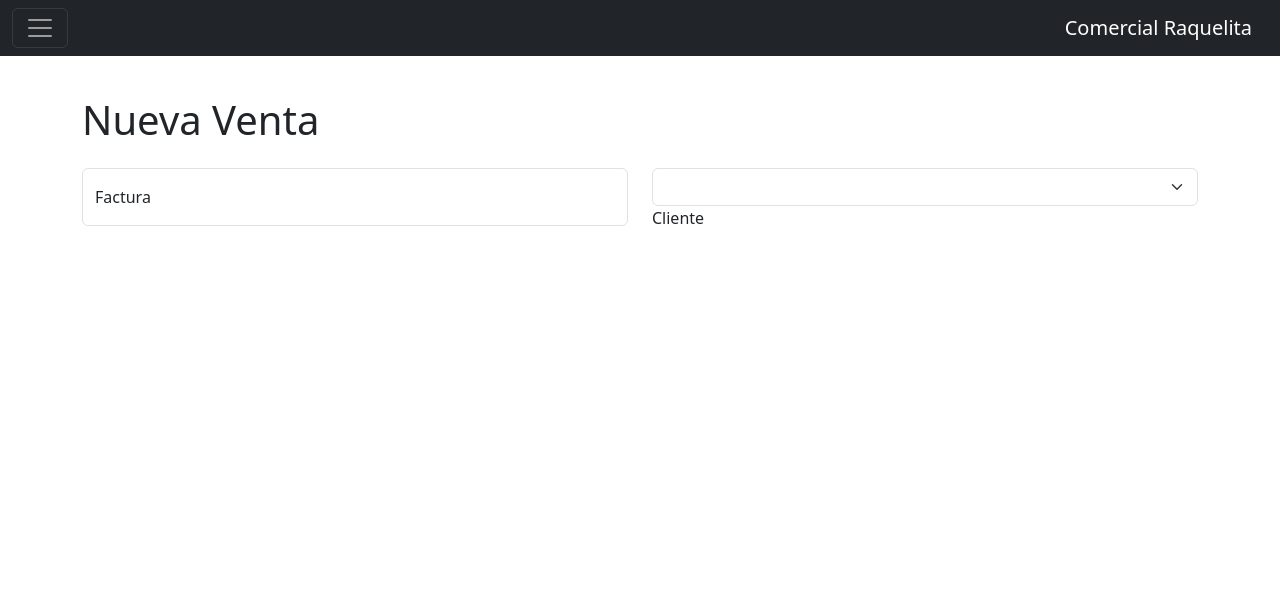
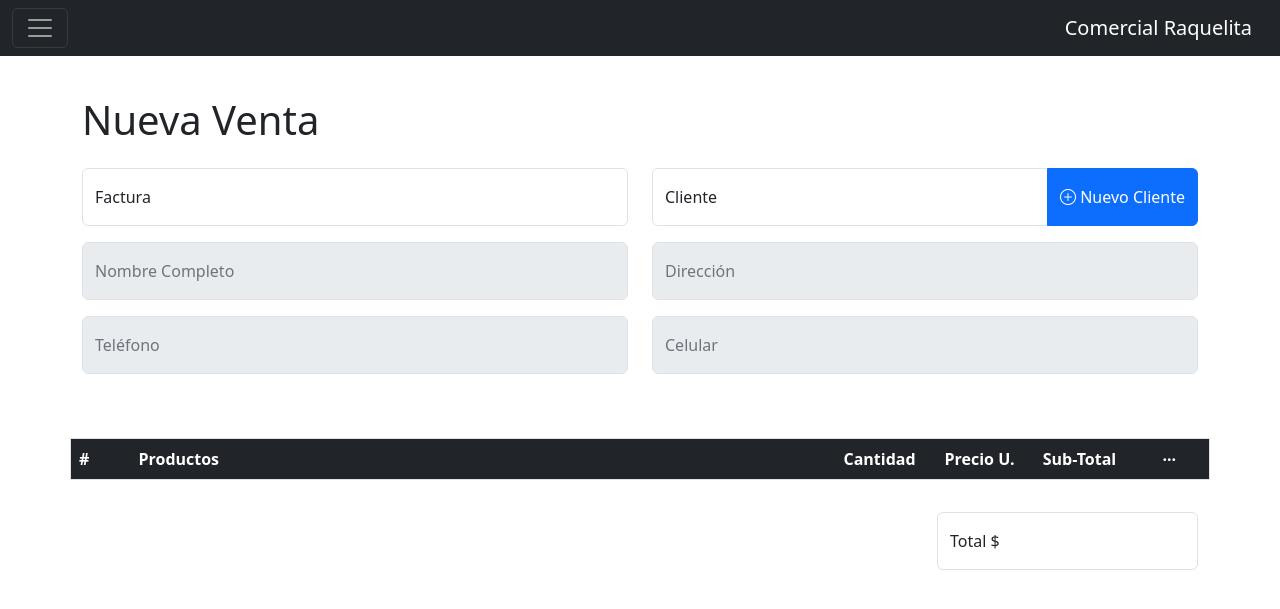
Before and after one commit to GeeckoEc/comercial_alpha2, a Django app: page /ventas/crear in a window 1280 px wide. Shown: the top 609 px of the page. Run offline with Django 5.2, Linux system fonts and the light colour scheme; lists and menus that the app fills with data are empty; some libraries are stand-ins or nearby versions.

Commit message:
Avance de Ventas y correcciones.
Correcciones:
Compras

```diff
--- a/comercial/templates/includes/compras/javascript.html
+++ b/comercial/templates/includes/compras/javascript.html
@@ -159,6 +159,7 @@
     }
 
     function procesar () {
+        alert(sessionStorage.getItem('seleccionados'))
         $.alert({
             icon:               'fa fa-circle-exclamation',
             title:              'Procesar Compra',
--- /dev/null
+++ b/comercial/templates/includes/ventas/js-ventas.html
@@ -0,0 +1,144 @@
+<script>
+    $(document).ready(() => {
+        clientes()
+    })
+
+    function clientes () {
+        $.ajaxSetup({
+            beforeSend: function(xhr, settings) {
+                xhr.setRequestHeader("X-CSRFToken", "{{ csrf_token }}");
+            }
+        });
+        $.ajax({
+            url:        '{% url "gestion_clientes" %}',
+            type:       'POST',
+            dataType:   'JSON',
+            data:       {
+                accion:     'lista_clientes',
+                estado:     true
+            }
+        }).then((respuesta) => {
+            $.each(respuesta.clientes, (index, cliente) => {
+                $('#clientes').append(`
+                    <option value="${cliente.identificacion}">${cliente.nombre} ${cliente.apellido} - ${cliente.identificacion}</option>
+                `)
+            })
+        }).catch((error) => {
+            let respuesta = JSON.parse(error.responseText)
+            mensaje('fa fa-circle-xmark', 'Error en Lista de Clientes', 'red', respuesta.message)
+        })
+    }
+
+    function datos_cliente(identificacion) {
+        $.ajax({
+            url:        '{% url "gestion_clientes" %}',
+            type:       'POST',
+            dataType:   'JSON',
+            data:       {
+                accion:         'datos_cliente',
+                identificacion: identificacion
+            }
+        }).then((respuesta) => {
+            $('#nombre-completo').val(respuesta.cliente.nombre + ' ' + respuesta.cliente.apellido)
+            $('#mostrar-direccion').val(respuesta.cliente.direccion)
+            $('#mostrar-telefono').val(respuesta.cliente.telefono)
+            $('#mostrar-celular').val(respuesta.cliente.celular)
+        }).catch((error) => {
+            let respuesta = JSON.parse(error.responseText)
+            mensaje('fa fa-circle-xmark', 'Error de Cliente', 'red', respuesta.message)
+        })
+    }
+
+    function nuevo_cliente () {
+        $('.modal-body').html(`
+            <form>
+                <div class="form-floating mb-3">
+                    <input type="text" name="nombre" id="nombre" class="form-control" placeholder="nombre">
+                    <label for="nombre">Nombres</label>
+                </div>
+                <div class="form-floating mb-3">
+                    <input type="text" name="apellido" id="apellido" class="form-control" placeholder="apellido">
+                    <label for="apellido">Apellidos</label>
+                </div>
+                <div class="form-floating mb-3">
+                    <select name="tipo_identificacion" id="tipo_identificacion" class="form-select" placeholder="tipo_identificacion">
+                        <option value="0">[Seleccione un tipo de identificacion]</option>
+                        <option value="cedula">Cédula</option>
+                        <option value="ruc">RUC</option>
+                    </select>
+                    <label for="tipo_identificacion">Tipo de Identificación</label>
+                </div>
+                <div class="form-floating mb-3">
+                    <input type="text" name="identificacion" id="identificacion" class="form-control" placeholder="identificacion">
+                    <label for="identificacion">Identificación</label>
+                </div>
+                <div class="form-floating mb-3">
+                    <input type="text" name="direccion" id="direccion" class="form-control" placeholder="direccion">
+                    <label for="direccion">Direccion</label>
+                </div>
+                <div class="form-floating mb-3">
+                    <input type="text" name="ciudad" id="ciudad" class="form-control" placeholder="ciudad">
+                    <label for="ciudad">Ciudad</label>
+                </div>
+                <div class="form-floating mb-3">
+                    <input type="text" name="telefono" id="telefono" class="form-control" placeholder="telefono">
+                    <label for="telefono">Teléfono</label>
+                </div>
+                <div class="form-floating mb-3">
+                    <input type="text" name="celular" id="celular" class="form-control" placeholder="celular">
+                    <label for="celular">Celular</label>
+                </div>
+                <div class="form-floating mb-3">
+                    <input type="email" name="correo" id="correo" class="form-control" placeholder="correo">
+                    <label for="correo">Correo</label>
+                </div>
+                <button type="button" class="btn btn-primary form-control" onclick="guardar()">Guardar</button>
+            </form>
+        `)
+        $('#etiqueta-modal-ventas').html('Nuevo Cliente')
+        $('#modal-ventas').modal('toggle')
+    }
+
+    function guardar () {
+        $.ajax({
+            url:        '{% url "gestion_clientes" %}',
+            type:       'POST',
+            dataType:   'JSON',
+            data:       {
+                accion:     'crear_cliente',
+                nombre:                 $('#nombre').val(),
+                apellido:               $('#apellido').val(),
+                tipo_identificacion:    $('#tipo_identificacion').val(),
+                identificacion:         $('#identificacion').val(),
+                direccion:              $('#direccion').val(),
+                ciudad:                 $('#ciudad').val(),
+                telefono:               $('#telefono').val(),
+                celular:                $('#celular').val(),
+                correo:                 $('#correo').val(),
+            }
+        }).then((respuesta) => {
+            $('#modal-ventas').modal('toggle')
+            mensaje('fa fa-circle-check', 'Guardar Cliente', 'green', respuesta.message)
+            $('#cliente').val(respuesta.identificacion)
+            clientes()
+            datos_cliente(respuesta.identificacion)
+        }).catch((error) => {
+            let respuesta = JSON.parse(error.responseText)
+            mensaje('fa fa-circle-xmark', 'Error al Guardar Cliente', 'red', respuesta.message)
+        })
+    }
+
+    function mensaje (icono, titulo, color, mensaje) {
+        $.alert({
+            icon:               icono,
+            type:               color,
+            title:              titulo,
+            content:            mensaje,
+            theme:              'modern',
+            animateFromElement: false,
+            buttons:            {
+                Cerrar:     () => {}
+            }
+        })
+    }
+</script>
--- a/comercial/templates/ventas/crear.html
+++ b/comercial/templates/ventas/crear.html
@@ -20,13 +20,92 @@
                         </div>
                     </div>
                     <div class="col">
-                        <select name="cliente" id="cliente" class="form-select" placeholder="cliente"></select>
-                        <label for="cliente">Cliente</label>
+                    <div class="input-group">
+                        <div class="form-floating">
+                            <input type="text" name="cliente" id="cliente" class="form-control" placeholder="cliente" list="clientes" onchange="datos_cliente(this.value)">
+                            <label for="cliente">Cliente</label>
+                            <datalist id="clientes"></datalist>
+                        </div>
+                        <button class="btn btn-primary" onclick="nuevo_cliente()"><i class="bi bi-plus-circle"></i> Nuevo Cliente</button>
+
+                    </div>
+
+                    </div>
+                </div>
+                <div class="row">
+                    <div class="col">
+                        <div class="form-floating">
+                            <input type="text" name="nombre-completo" id="nombre-completo" class="form-control" placeholder="nombre-completo" disabled>
+                            <label for="nombre-completo">Nombre Completo</label>
+                        </div>
+                    </div>
+                    <div class="col">
+                        <div class="form-floating">
+                            <input type="text" name="mostrar-direccion" id="mostrar-direccion" class="form-control" placeholder="mostrar-direccion" disabled>
+                            <label for="mostrar-direccion">Dirección</label>
+                        </div>
+                    </div>
+                </div>
+                <div class="row my-3">
+                    <div class="col">
+                        <div class="form-floating">
+                            <input type="tel" name="mostrar-telefono" id="mostrar-telefono" class="form-control" placeholder="mostrar-telefono" disabled>
+                            <label for="mostrar-telefono">Teléfono</label>
+                        </div>
+                    </div>
+                    <div class="col">
+                        <div class="form-floating">
+                            <input type="text" name="mostrar-celular" id="mostrar-celular" class="form-control" placeholder="mostrar-celular" disabled>
+                            <label for="mostrar-celular">Celular</label>
+                        </div>
                     </div>
                 </div>
             </div>
         </div>
+        <div class="row">
+            <table class="table table-borderless table-hover border">
+                <thead class="table-dark">
+                    <th style="width: 60px;">#</th>
+                    <th>Productos</th>
+                    <th style="width: 100px; text-align: center;">Cantidad</th>
+                    <th style="width: 100px; text-align: center;">Precio U.</th>
+                    <th style="width: 100px; text-align: center;">Sub-Total</th>
+                    <th style="width: 80px; text-align: center;">···</th>
+                </thead>
+                <tbody id="lista-productos"></tbody>
+            </table>
+        </div>
+        <div class="row my-3">
+            <div class="col"></div>
+            <div class="col"></div>
+            <div class="col"></div>
+            <div class="col">
+                <div class="form-floating">
+                    <input type="text" name="total" id="total" class="form-control" placeholder="total" readonly>
+                    <label for="total">Total $</label>
+                </div>
+            </div>
+        </div>
     </div>
+
+    <!-- Modal -->
+    <div class="modal fade" id="modal-ventas" data-bs-backdrop="static" data-bs-keyboard="false" tabindex="-1" aria-labelledby="etiqueta-modal-ventas" aria-hidden="true">
+        <div class="modal-dialog">
+            <div class="modal-content">
+                <div class="modal-header">
+                    <h1 class="modal-title fs-5" id="etiqueta-modal-ventas">...</h1>
+                    <button type="button" class="btn-close" data-bs-dismiss="modal" aria-label="Close"></button>
+                </div>
+                <div class="modal-body"></div>
+                <div class="modal-footer">
+                    Comercial Raquelita
+                </div>
+            </div>
+        </div>
+    </div>
+
+
 </body>
     {% include 'includes/scripts.html' %}
+    {% include 'includes/ventas/js-ventas.html' %}
 </html>
--- a/comercial/views.py
+++ b/comercial/views.py
@@ -30,6 +30,10 @@ class ProveedorSerializer(serializers.ModelSerializer):
         model = Proveedor
         fields = '__all__'
 
+class ClienteSerializer(serializers.ModelSerializer):
+    class Meta:
+        model = Cliente
+        fields = '__all__'
 
 def index (request):
     return render(request, 'index.html')
@@ -193,7 +197,7 @@ def gestion_compras (request):
             try:
                 compra = Compra()
                 compra.factura      =   request.POST['factura']
-                compra.proveedor    =   request.POST['proveedor']
+                compra.proveedor    =   Proveedor.objects.get(id=request.POST['proveedor'])
                 compra.fecha        =   datetime.now()
                 compra.total        =   request.POST['total']
                 compra.save()
@@ -381,3 +385,55 @@ def gestion_ventas (request):
             }
             return JsonResponse(contenido, status=201)
     return JsonResponse({'success': False, 'message': 'Método no permitido.'}, status=405)
+
+def lista_clientes (request):
+    contenido = {}
+    return render(request, 'clientes/lista.html', contenido)
+
+def gestion_clientes (request):
+    if request.method == 'POST':
+        if request.POST['accion'] == 'lista_clientes':
+            try:
+                if request.POST['estado'].lower() == 'true':
+                    estado = True
+                else:
+                    estado = False
+                clientes = Cliente.objects.filter(estado=estado)
+                lista_clientes = ClienteSerializer(clientes, many=True)
+                contenido   = {
+                    'clientes': lista_clientes.data,
+                    'success': True,
+                }
+                return JsonResponse(contenido, status=201)
+            except Exception as e:
+                response_data = {
+                    'success': False,
+                    'message': 'Error al listar clientes: {}'.format(str(e))
+                }
+        elif request.POST['accion'] == 'datos_cliente':
+            cliente = Cliente.objects.get(identificacion=request.POST['identificacion'])
+            cliente_serializer = ClienteSerializer(cliente)
+            contenido = {
+                'cliente': cliente_serializer.data,
+                'success': True,
+            }
+            return JsonResponse(contenido, status=201)
+        elif request.POST['accion'] == 'crear_cliente':
+            cliente = Cliente()
+            cliente.nombre          =   request.POST['nombre']
+            cliente.apellido        =   request.POST['apellido']
+            cliente.tipo_identificacion  =   request.POST['tipo_identificacion']
+            cliente.identificacion  =   request.POST['identificacion']
+            cliente.direccion       =   request.POST['direccion']
+            cliente.ciudad          =   request.POST['ciudad']
+            cliente.telefono        =   request.POST['telefono']
+            cliente.celular         =   request.POST['celular']
+            cliente.correo          =   request.POST['correo']
+            cliente.save()
+            contenido = {
+                'success': True,
+                'message': 'El cliente fue creado correctamente.',
+                'identificacion': ClienteSerializer(cliente).data['identificacion']
+            }
+            return JsonResponse(contenido, status=201)
+    return JsonResponse({'success': False, 'message': 'Método no permitido.'}, status=405)
--- a/comercial_alpha2/urls.py
+++ b/comercial_alpha2/urls.py
@@ -17,7 +17,7 @@ Including another URLconf
 
 from django.contrib import admin
 from django.urls import path
-from comercial.views import index, info_producto, lista_productos, gestion_productos, crear_compra, gestion_compras, lista_proveedores, gestion_proveedores, lista_marcas, gestion_marcas, crear_venta, gestion_ventas
+from comercial.views import index, info_producto, lista_productos, gestion_productos, crear_compra, gestion_compras, lista_proveedores, gestion_proveedores, lista_marcas, gestion_marcas, crear_venta, gestion_ventas, lista_clientes, gestion_clientes
 
 urlpatterns = [
     path("", index, name="index"),
@@ -32,5 +32,7 @@ urlpatterns = [
     path('marcas/lista', lista_marcas, name="lista_marcas"),
     path('marcas/gestion', gestion_marcas, name="gestion_marcas"),
     path('ventas/crear', crear_venta, name="crear_venta"),
-    path('gestion_ventas', gestion_ventas, name="gestion_ventas")
+    path('gestion_ventas', gestion_ventas, name="gestion_ventas"),
+    path('clientes/lista', lista_clientes, name="lista_clientes"),
+    path('clientes/gestion', gestion_clientes, name="gestion_clientes"),
 ]
```
